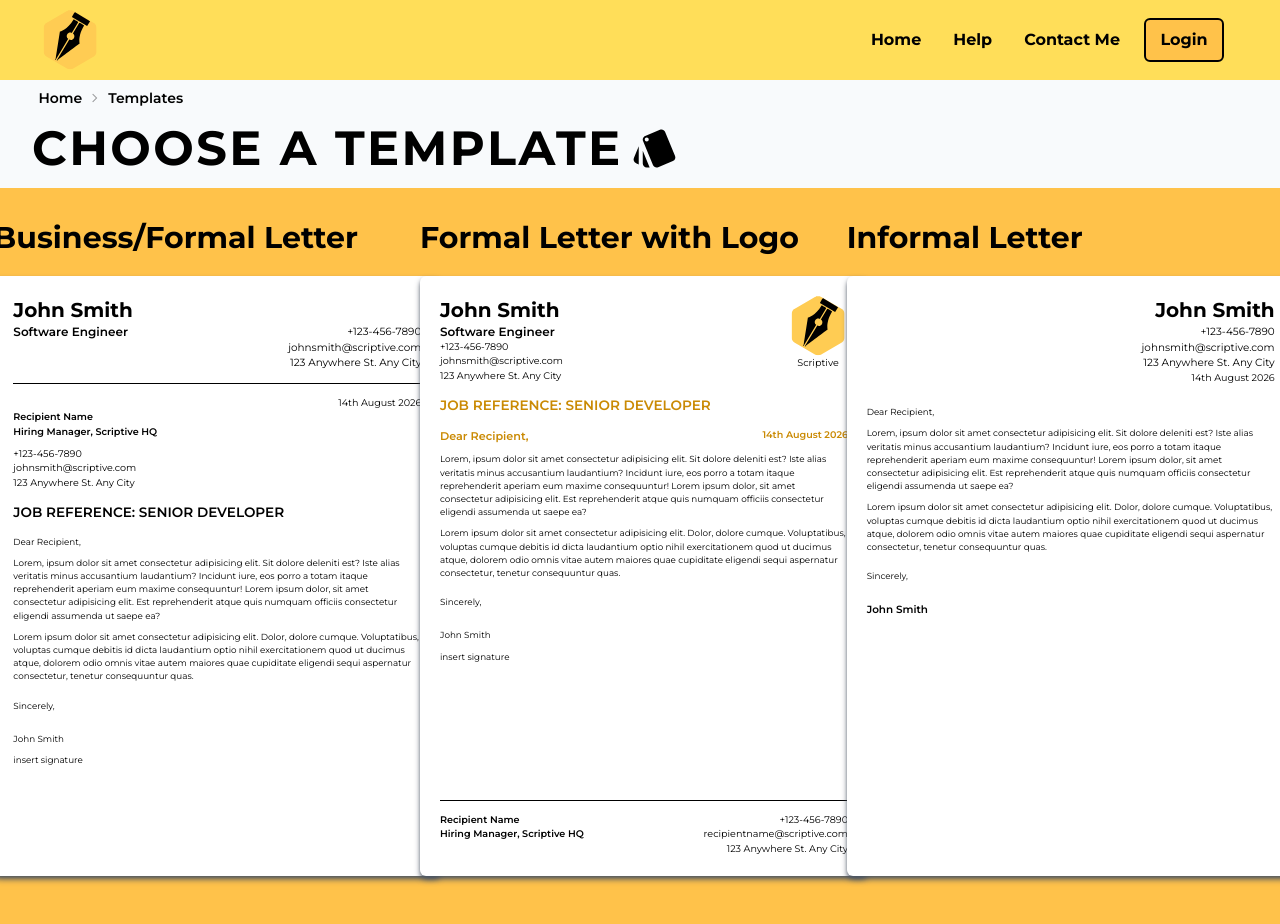
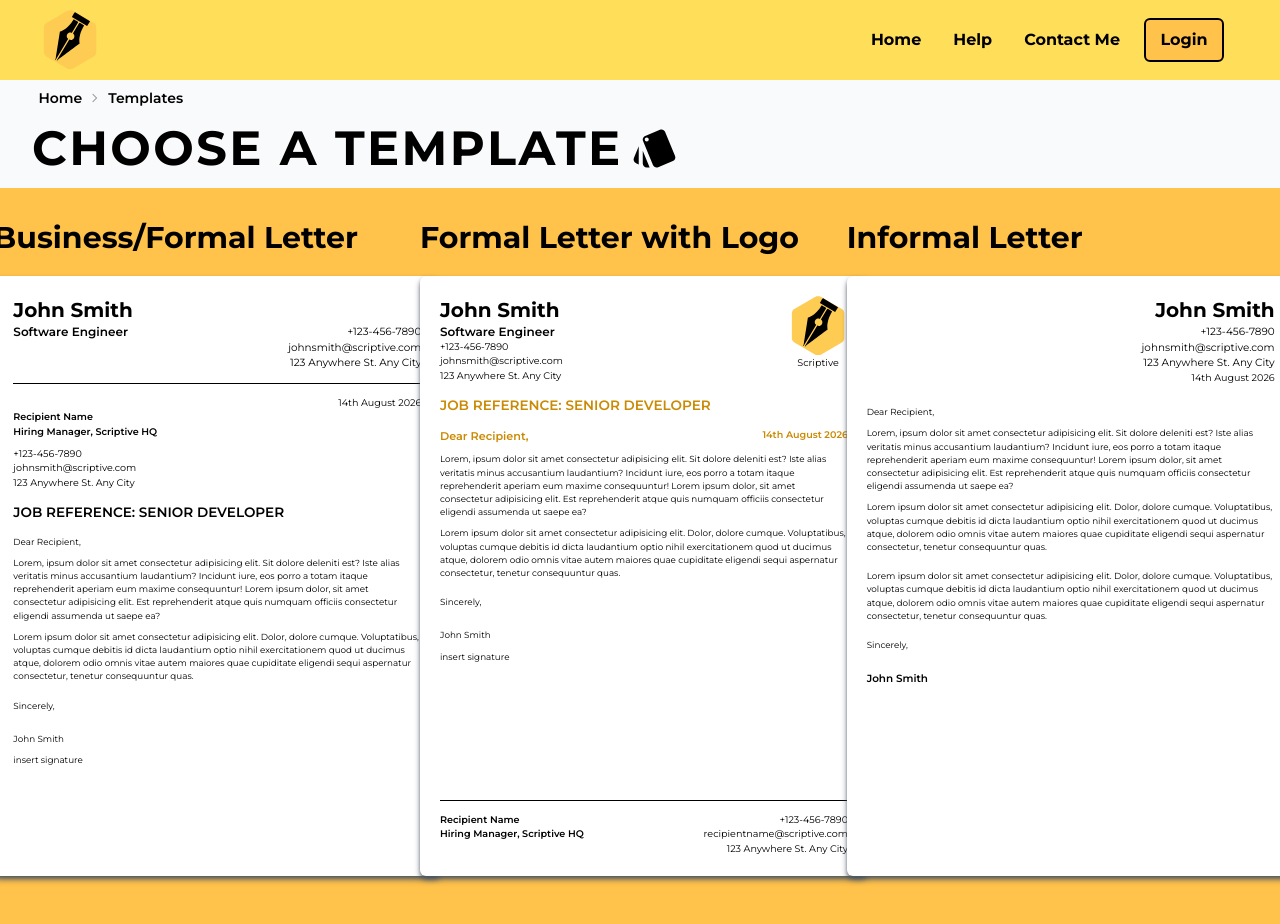
Before and after one commit to Samuel-Bonghanoy/Scriptive, a Next.js app: page /templates/one in a window 1280 px wide. Shown: the top 924 px of the page. Built offline with nearby package versions, Linux system fonts and the light colour scheme.

Commit message:
feat: add a templates route

```diff
--- a/components/letters/informalLetter.tsx
+++ b/components/letters/informalLetter.tsx
@@ -28,6 +28,13 @@ function InformalLetter() {
           vitae autem maiores quae cupiditate eligendi sequi aspernatur
           consectetur, tenetur consequuntur quas.
         </p>
+        <p className="text-[0.55rem] pb-4">
+          Lorem ipsum dolor sit amet consectetur adipisicing elit. Dolor, dolore
+          cumque. Voluptatibus, voluptas cumque debitis id dicta laudantium
+          optio nihil exercitationem quod ut ducimus atque, dolorem odio omnis
+          vitae autem maiores quae cupiditate eligendi sequi aspernatur
+          consectetur, tenetur consequuntur quas.
+        </p>
         <p className="text-[0.55rem] pb-5">Sincerely,</p>
         <p className="text-[0.65rem] pb-2 font-semibold">John Smith</p>
       </div>
```
